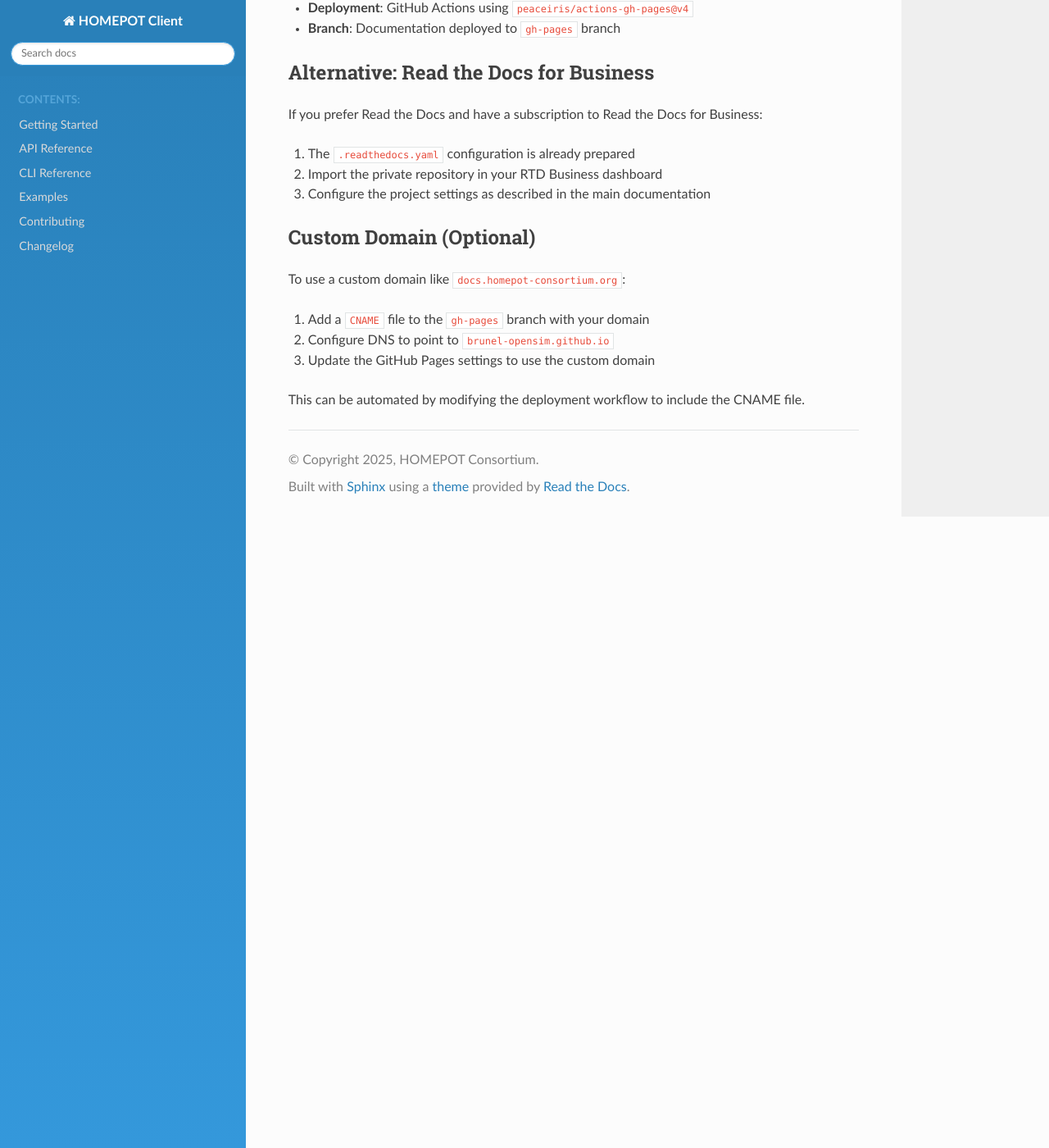
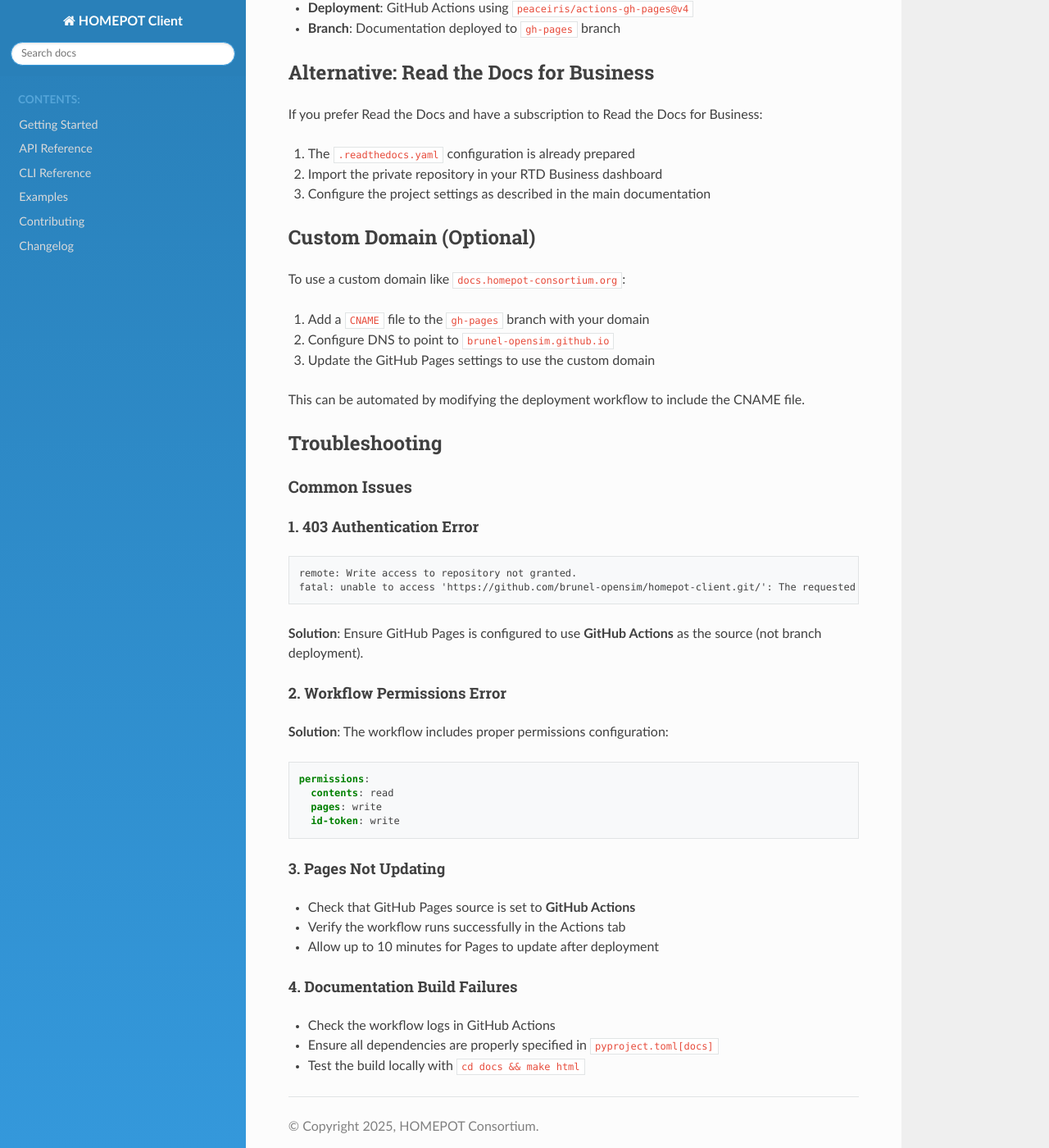
Before and after one commit to brunel-opensim/homepot-client, a Sphinx documentation site: the page built from docs/DEPLOYMENT.md, in a window 1280 px wide and 1400 px high, scrolled down 926 px. Shown: the whole window at 82% size. Built offline with Sphinx 7.4.7 and the Read the Docs theme 3.1.0, drawn with Linux system fonts in a browser that asks for light colours.

Commit message:
docs: add comprehensive troubleshooting guide for GitHub Pages deployment

````diff
--- a/docs/DEPLOYMENT.md
+++ b/docs/DEPLOYMENT.md
@@ -49,3 +49,39 @@
 3. Update the GitHub Pages settings to use the custom domain
 
 This can be automated by modifying the deployment workflow to include the CNAME file.
+
+## Troubleshooting
+
+### Common Issues
+
+#### 1. 403 Authentication Error
+
+```text
+remote: Write access to repository not granted.
+fatal: unable to access 'https://github.com/brunel-opensim/homepot-client.git/': The requested URL returned error: 403
+```
+
+**Solution**: Ensure GitHub Pages is configured to use **GitHub Actions** as the source (not branch deployment).
+
+#### 2. Workflow Permissions Error
+
+**Solution**: The workflow includes proper permissions configuration:
+
+```yaml
+permissions:
+  contents: read
+  pages: write
+  id-token: write
+```
+
+#### 3. Pages Not Updating
+
+- Check that GitHub Pages source is set to **GitHub Actions**
+- Verify the workflow runs successfully in the Actions tab
+- Allow up to 10 minutes for Pages to update after deployment
+
+#### 4. Documentation Build Failures
+
+- Check the workflow logs in GitHub Actions
+- Ensure all dependencies are properly specified in `pyproject.toml[docs]`
+- Test the build locally with `cd docs && make html`
````
